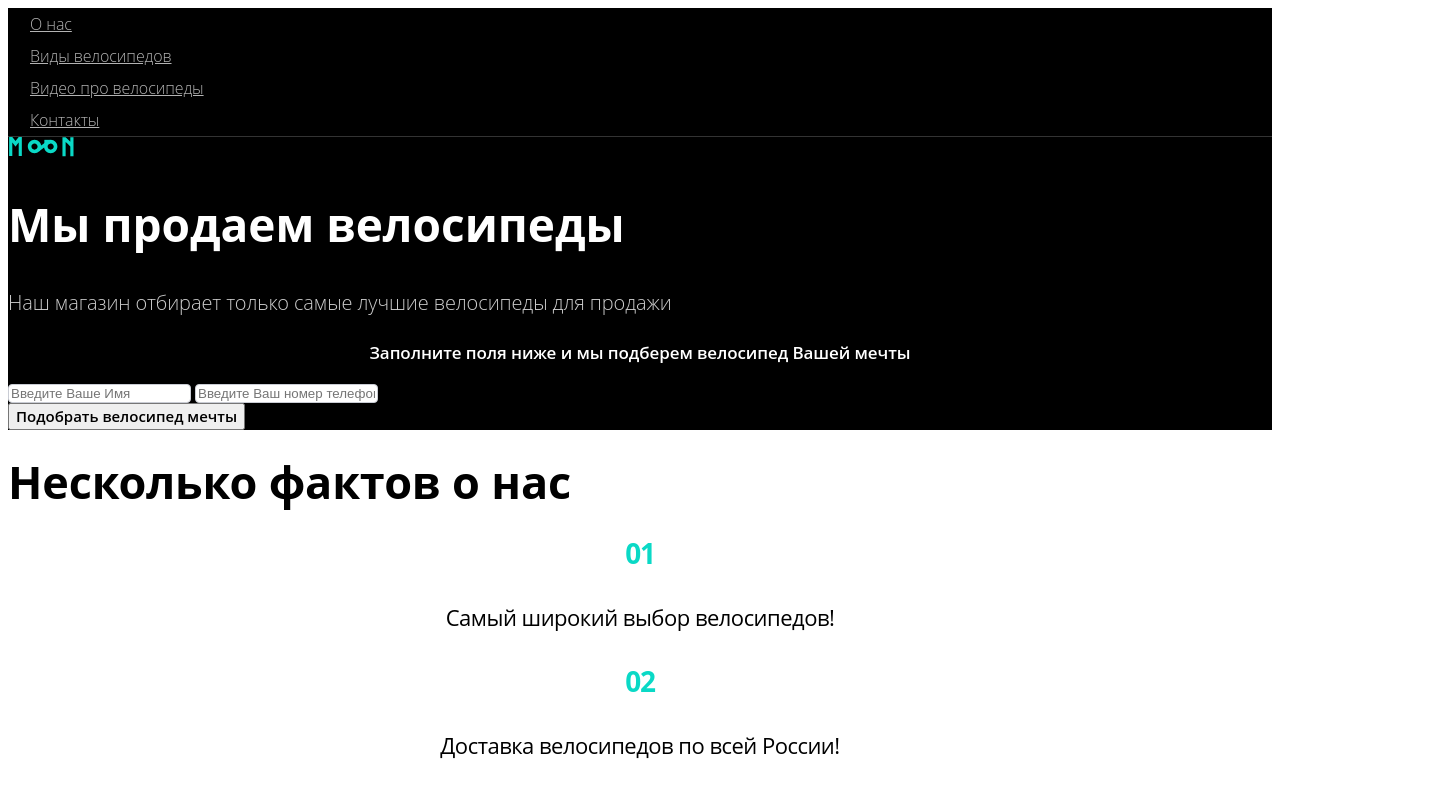
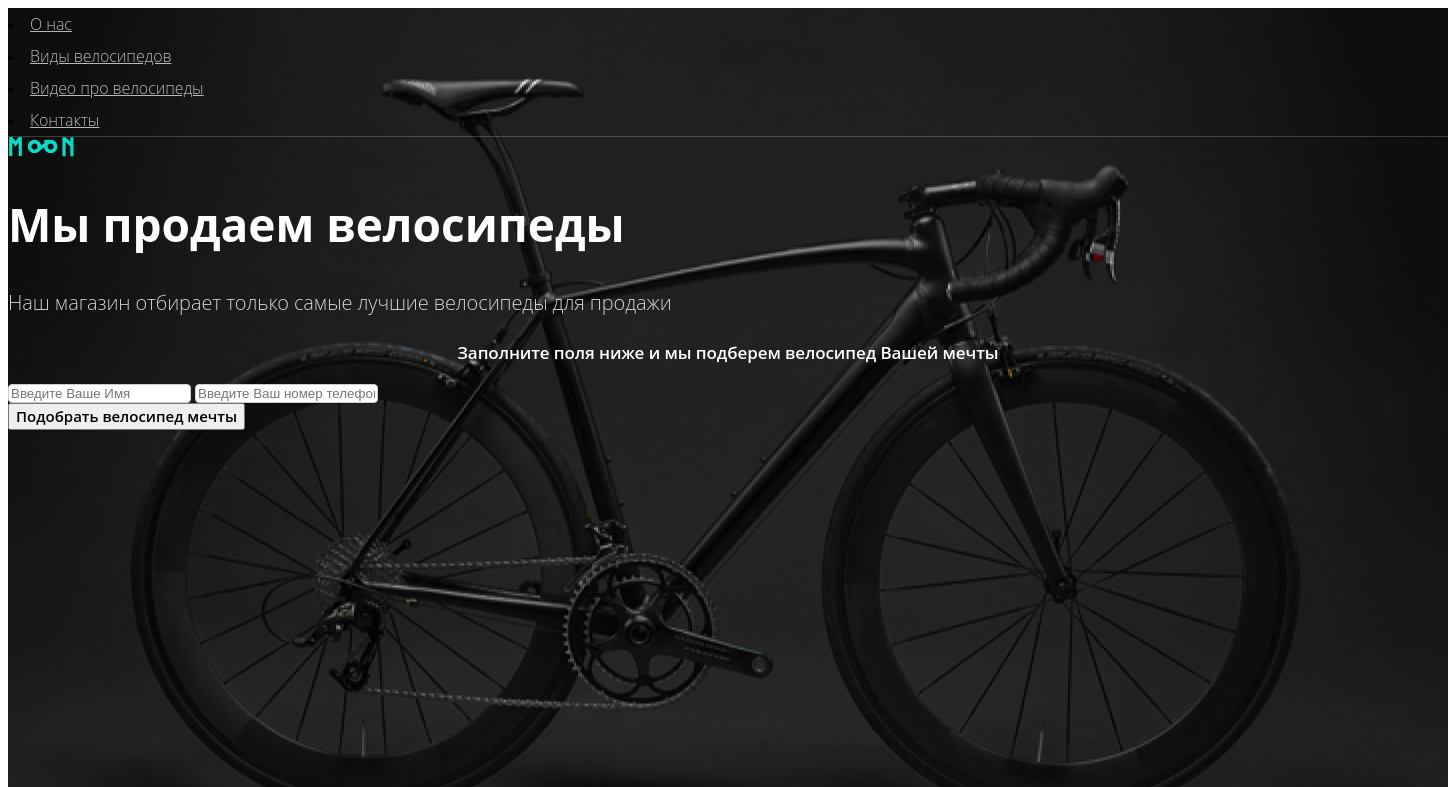
Before and after one commit to OlyaSandigo/Projeck-One, a plain HTML site: page index.html in a window 1280 px wide. Shown: the top 787 px of the page, 1448 px wide, since content can reach past the window. Drawn offline with Linux system fonts and the light colour scheme.

Commit message:
add background

```diff
--- a/css/header.css
+++ b/css/header.css
@@ -1,5 +1,11 @@
 .header{
     background-color: black;
+    background-image: url(./../img/ImgBike.jpg);
+    height: 825px;
+    width: 1440px;
+    background-position: center;
+    background-repeat: no-repeat;
+    background-size: cover;
 }
 .nav{
     width: 873,5px;
```
